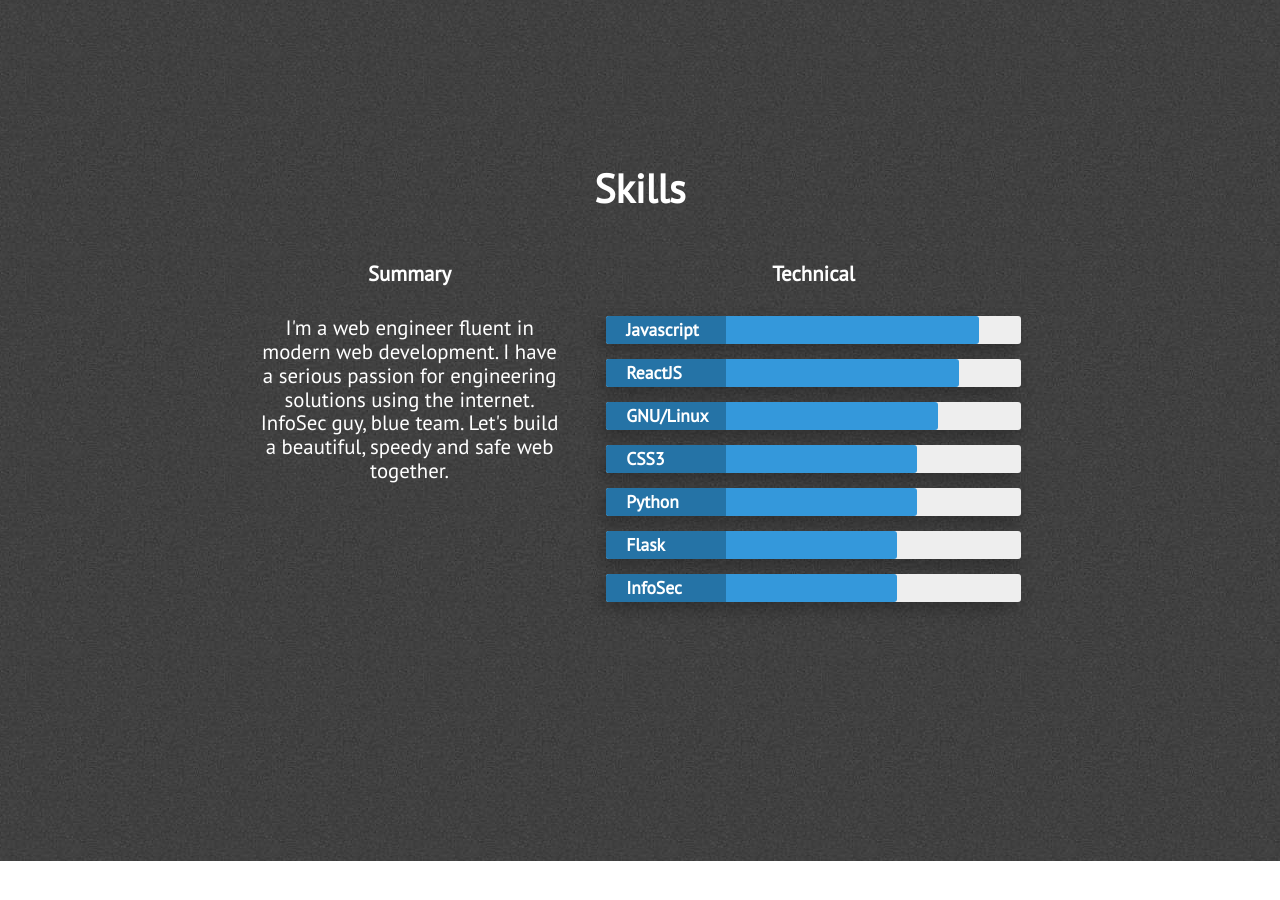
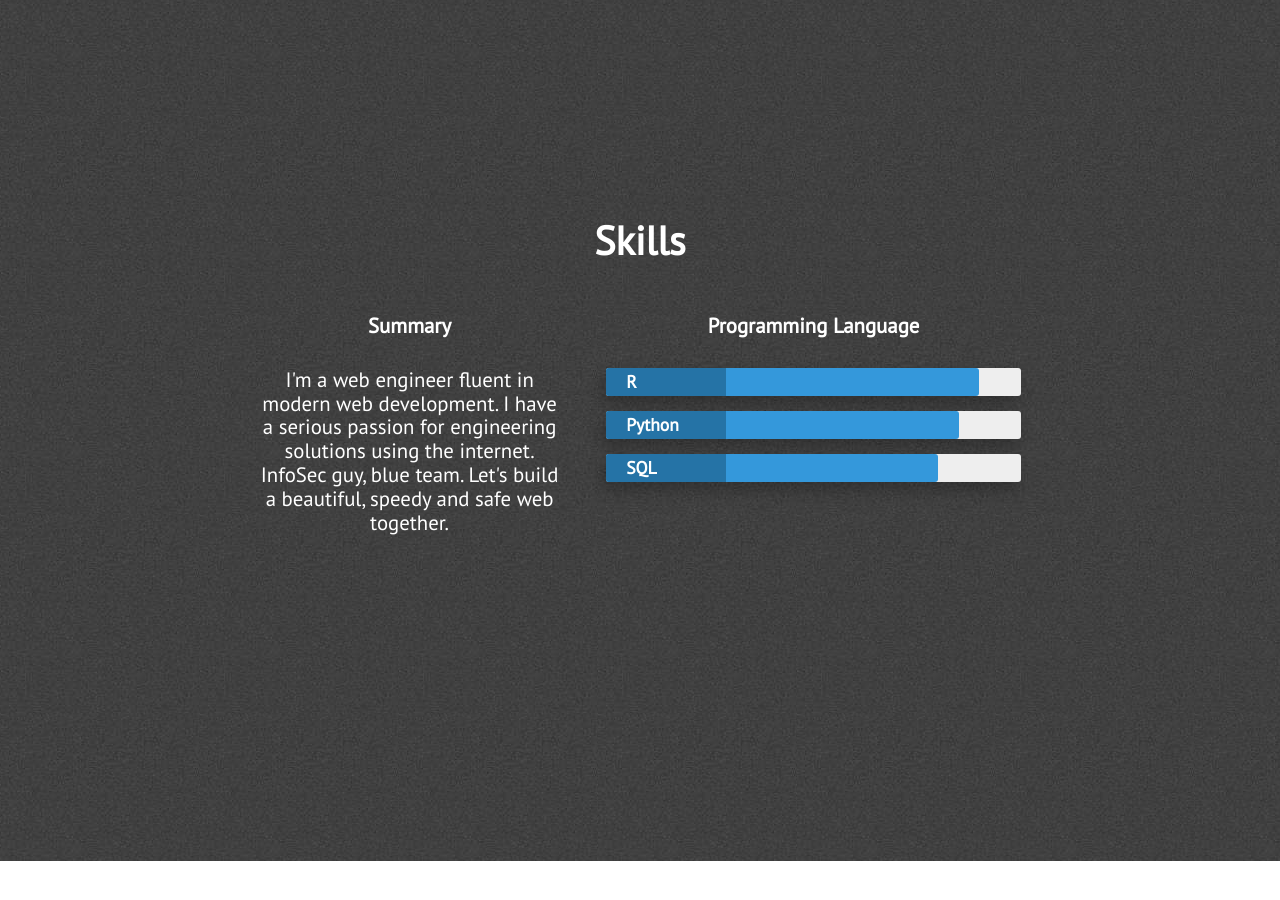
Before and after one commit to zenklinov/portfolio, a Jekyll site: the page built from index.html, in a window 1280 px wide and 900 px high, scrolled down 2039 px. Built offline with Jekyll 4.4.1, drawn with Linux system fonts in a browser that asks for light colours; nearby versions of some CDN libraries.

Commit message:
Update skills.html

```diff
--- a/_includes/skills.html
+++ b/_includes/skills.html
@@ -12,41 +12,20 @@
                     </p>
                 </div>
                 <div class="technical-skills">
-                    <h3 class="center-align skills-subsection">Technical</h3>
+                    <h3 class="center-align skills-subsection">Programming Language</h3>
                     <div class="progress-bars">
                         <div class="skillbar clearfix " data-percent="90%">
-                            <div class="skillbar-title" style="background: #2980b9;"><span>Javascript</span></div>
+                            <div class="skillbar-title" style="background: #2980b9;"><span>R</span></div>
                             <div class="skillbar-bar" style="background: #3498db;"></div>
                         </div> <!-- End Skill Bar -->
 
                         <div class="skillbar clearfix " data-percent="85%">
-                            <div class="skillbar-title" style="background: #2980b9;"><span>ReactJS</span></div>
+                            <div class="skillbar-title" style="background: #2980b9;"><span>Python</span></div>
                             <div class="skillbar-bar" style="background: #3498db;"></div>
                         </div> <!-- End Skill Bar -->
 
                         <div class="skillbar clearfix " data-percent="80%">
-                            <div class="skillbar-title" style="background: #2980b9;"><span>GNU/Linux</span></div>
-                            <div class="skillbar-bar" style="background: #3498db"></div>
-                        </div> <!-- End Skill Bar -->
-
-
-                        <div class="skillbar clearfix " data-percent="75%">
-                            <div class="skillbar-title" style="background: #2980b9;"><span>CSS3</span></div>
-                            <div class="skillbar-bar" style="background: #3498db;"></div>
-                        </div> <!-- End Skill Bar -->
-
-                        <div class="skillbar clearfix " data-percent="75%">
-                            <div class="skillbar-title" style="background: #2980b9;"><span>Python</span></div>
-                            <div class="skillbar-bar" style="background: #3498db;"></div>
-                        </div> <!-- End Skill Bar -->
-
-                        <div class="skillbar clearfix " data-percent="70%">
-                            <div class="skillbar-title" style="background: #2980b9"><span>Flask</span></div>
-                            <div class="skillbar-bar" style="background: #3498db;"></div>
-                        </div> <!-- End Skill Bar -->
-
-                        <div class="skillbar clearfix " data-percent="70%">
-                            <div class="skillbar-title" style="background: #2980b9"><span>InfoSec</span></div>
+                            <div class="skillbar-title" style="background: #2980b9;"><span>SQL</span></div>
                             <div class="skillbar-bar" style="background: #3498db"></div>
                         </div> <!-- End Skill Bar -->
                     </div>
```
